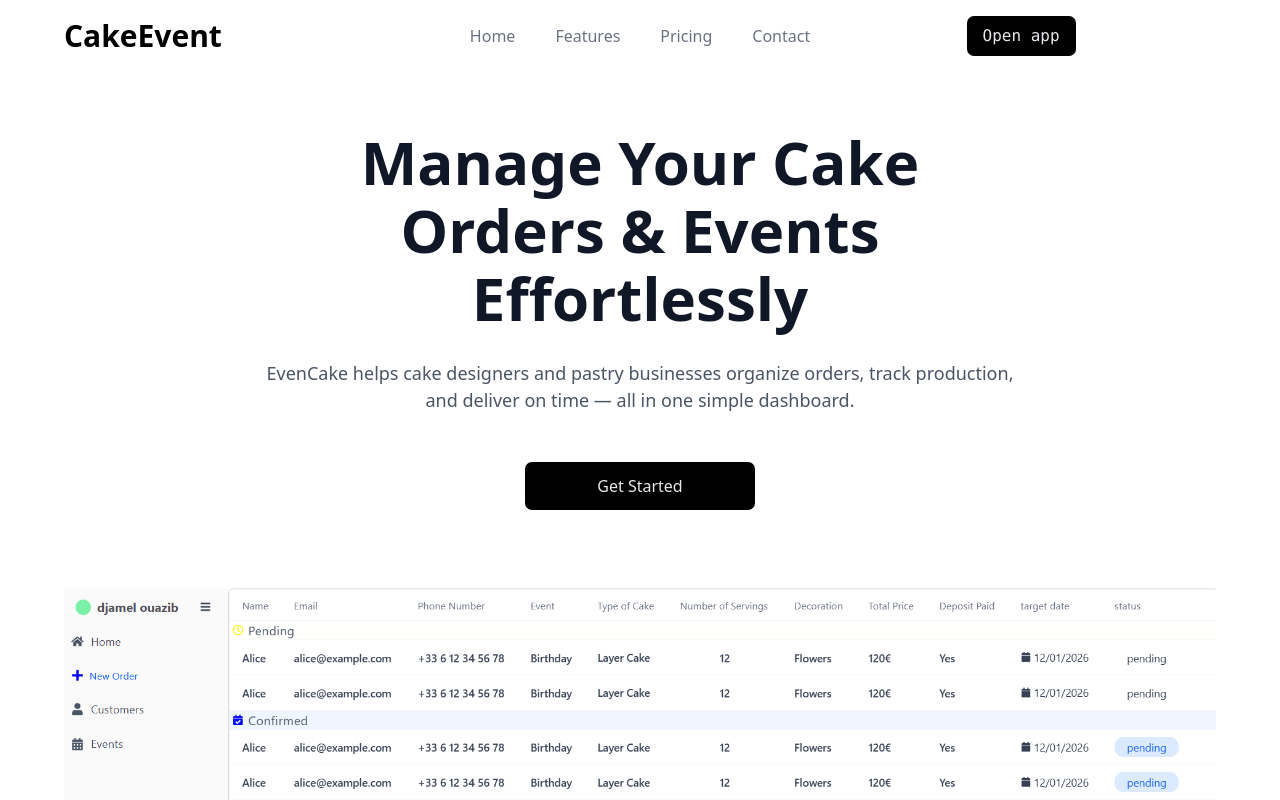
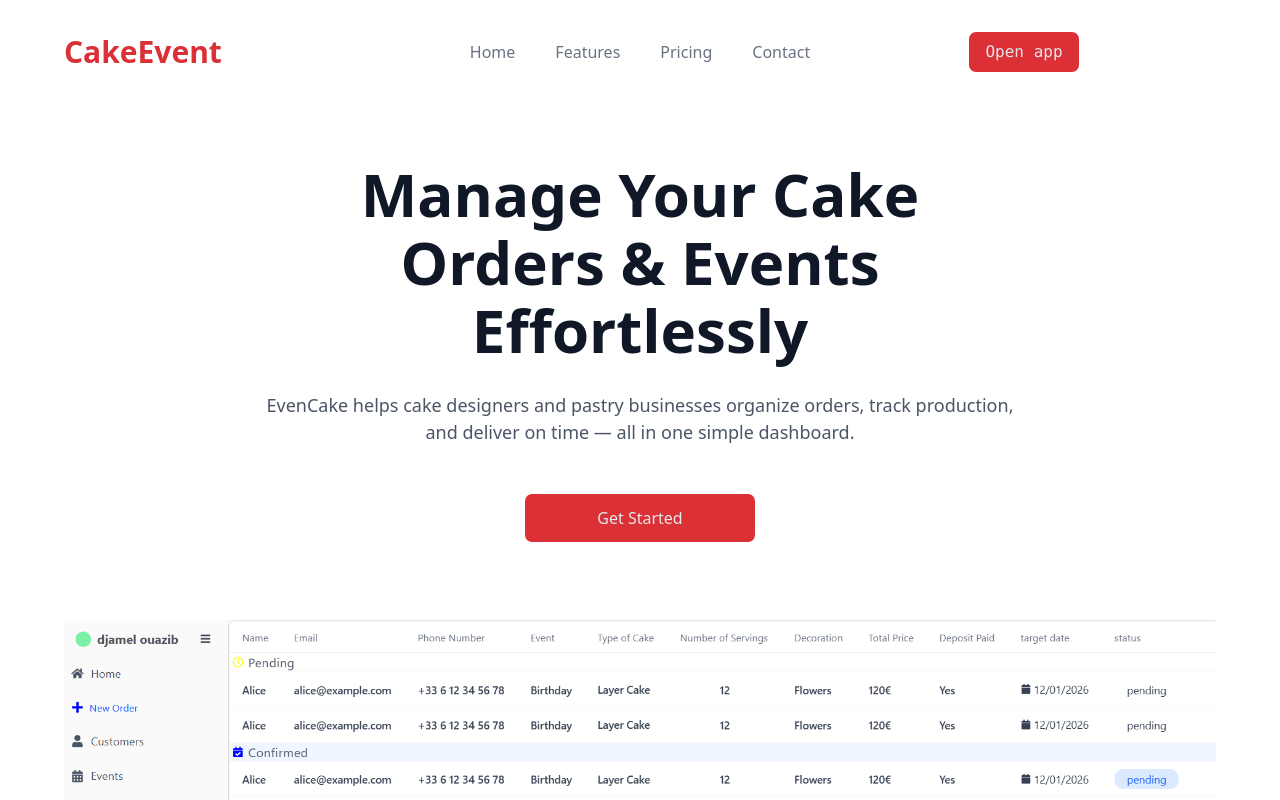
Before and after one commit to djamel-ouazib/EvenCake, a Next.js app: page / in a window 1280 px wide. Shown: the top 800 px of the page. Built offline with nearby package versions, Linux system fonts and the light colour scheme.

Commit message:
Feauture: possibility to fetch customers data and displayed them 1

```diff
--- a/app/dashboard/events/page.tsx
+++ b/app/dashboard/events/page.tsx
@@ -1,31 +1,17 @@
 'use client'
-import { GET } from '@/app/api/route'
-import { order } from '@/app/lib/difinitions'
+
 import Modal from '@/app/ui/dashboard/modal'
-import { AnimatePresence, motion } from 'motion/react'
-import { data } from 'motion/react-client'
-import { useEffect, useState } from 'react'
+import { AnimatePresence } from 'motion/react'
+
+import { useState } from 'react'
 
 export default function Events() {
     const [show, setShow] = useState<boolean>(true)
-    const [customers, setCustomers] = useState<order[]>([])
-    useEffect(() => {
-        const FetchCustomers = async () => {
-            const res = await fetch('/api')
-            const data = await res.json()
-            setCustomers(data)
-        }
-        FetchCustomers()
-    }, [])
 
     return (
         <main className="text-zinc-600 px-4 py-2 ">
             <p>Events</p>
-            <ul>
-                {customers.map((customer, index) => (
-                    <li key={index}>{customer.depositPaid}</li>
-                ))}
-            </ul>
+
             <button
                 className="mt-1 bg-black text-white px-5 py-1 rounded-xl"
                 onClick={() => setShow(!show)}
--- a/app/page.tsx
+++ b/app/page.tsx
@@ -24,7 +24,7 @@ export default function Home() {
                             <motion.button
                                 whileTap={{ scale: 0.95 }}
                                 whileHover={{ background: 'darker(1)' }}
-                                className="bg-black px-18 py-3 cursor-pointer rounded-[7px] font-medium text-gray-200 "
+                                className="bg-[#DA3036] px-18 py-3 cursor-pointer rounded-[7px] font-medium text-gray-200 "
                             >
                                 Get Started
                             </motion.button>
--- a/app/ui/Navbar.tsx
+++ b/app/ui/Navbar.tsx
@@ -9,9 +9,11 @@ const NavbarItems = [
 ]
 export default function Navbar() {
     return (
-        <nav className="flex items-center py-4">
-            <div className="flex-2">
-                <span className="text-3xl text-black font-bold">CakeEvent</span>
+        <nav className="flex items-center justify-center py-8 ">
+            <div className="flex-1">
+                <span className="text-3xl text-[#DA3036] font-bold">
+                    CakeEvent
+                </span>
             </div>
 
             <div className="flex-1">
@@ -20,7 +22,7 @@ export default function Navbar() {
                         <motion.li
                             whileHover={{ color: 'black' }}
                             key={index}
-                            className=" px-4 py-2 rounded-[7px] text-gray-500 font-medium"
+                            className=" px-4 py-2 rounded-[7px] text-gray-500 font-medium hover:bg-gray-100 cursor-pointer"
                         >
                             <Link href={item.href}>{item.label}</Link>
                         </motion.li>
@@ -28,12 +30,12 @@ export default function Navbar() {
                 </ul>
             </div>
 
-            <div className="flex flex-2 justify-center items-center">
+            <div className="flex flex-1 justify-center items-center">
                 <Link href={'/dashboard'}>
                     <motion.button
                         whileTap={{ scale: 0.95 }}
                         whileHover={{ background: 'darker(1)' }}
-                        className="bg-black px-4 py-2 cursor-pointer rounded-[7px] font-mono text-gray-200 "
+                        className="bg-[#DA3036] px-4 py-2 cursor-pointer rounded-[7px] font-mono text-gray-200 "
                     >
                         Open app
                     </motion.button>
--- a/app/ui/dashboard/nav-links.tsx
+++ b/app/ui/dashboard/nav-links.tsx
@@ -44,7 +44,7 @@ export default function NavLinks({ show }: Props) {
                             href={link.href}
                             className={
                                 link.href === '/dashboard/NewOrder'
-                                    ? 'flex gap-2 items-center px-1 py-1.5 mt-3 bg-black  rounded-[5px] font-semibold'
+                                    ? 'flex gap-2 items-center px-1 py-1.5 mt-3 bg-[#DA3036]  rounded-[5px] font-semibold'
                                     : 'flex gap-2 items-center px-1 py-1.5 mt-3 hover:bg-zinc-200 rounded-[5px] font-semibold'
                             }
                         >
--- a/app/ui/dashboard/sidenav.tsx
+++ b/app/ui/dashboard/sidenav.tsx
@@ -1,4 +1,3 @@
-import { FaBars } from 'react-icons/fa'
 import NavLinks from './nav-links'
 import { useEffect } from 'react'
 import { PanelLeft } from 'lucide-react'
@@ -28,7 +27,9 @@ export default function Sidenav({ show, setShow }: Props) {
                 {show && (
                     <div className="flex gap-2 items-center flex-3 hover:bg-zinc-100 cursor-pointer py-1 px-3 rounded-[7px]">
                         <span className="w-5 h-[20px] rounded-[20px] bg-green-300"></span>
-                        <p className="text-zinc-600 font-bold">djamel ouazib</p>
+                        <p className="text-zinc-600 text-sm font-bold">
+                            djamel ouazib
+                        </p>
                     </div>
                 )}
                 <PanelLeft
--- a/app/ui/dashboard/table.tsx
+++ b/app/ui/dashboard/table.tsx
@@ -18,7 +18,7 @@ export default function Table() {
 
         fetchCustomers()
     }, [])
-    console.log('customers: ', customers)
+
     console
     return (
         <div>
--- a/app/ui/dashboard/tableSection.tsx
+++ b/app/ui/dashboard/tableSection.tsx
@@ -2,7 +2,7 @@
 import { motion } from 'motion/react'
 import { useState } from 'react'
 import { FaCalendar } from 'react-icons/fa'
-import { FaRegClock } from 'react-icons/fa'
+
 type Props = {
     status: string
     color: string
```
